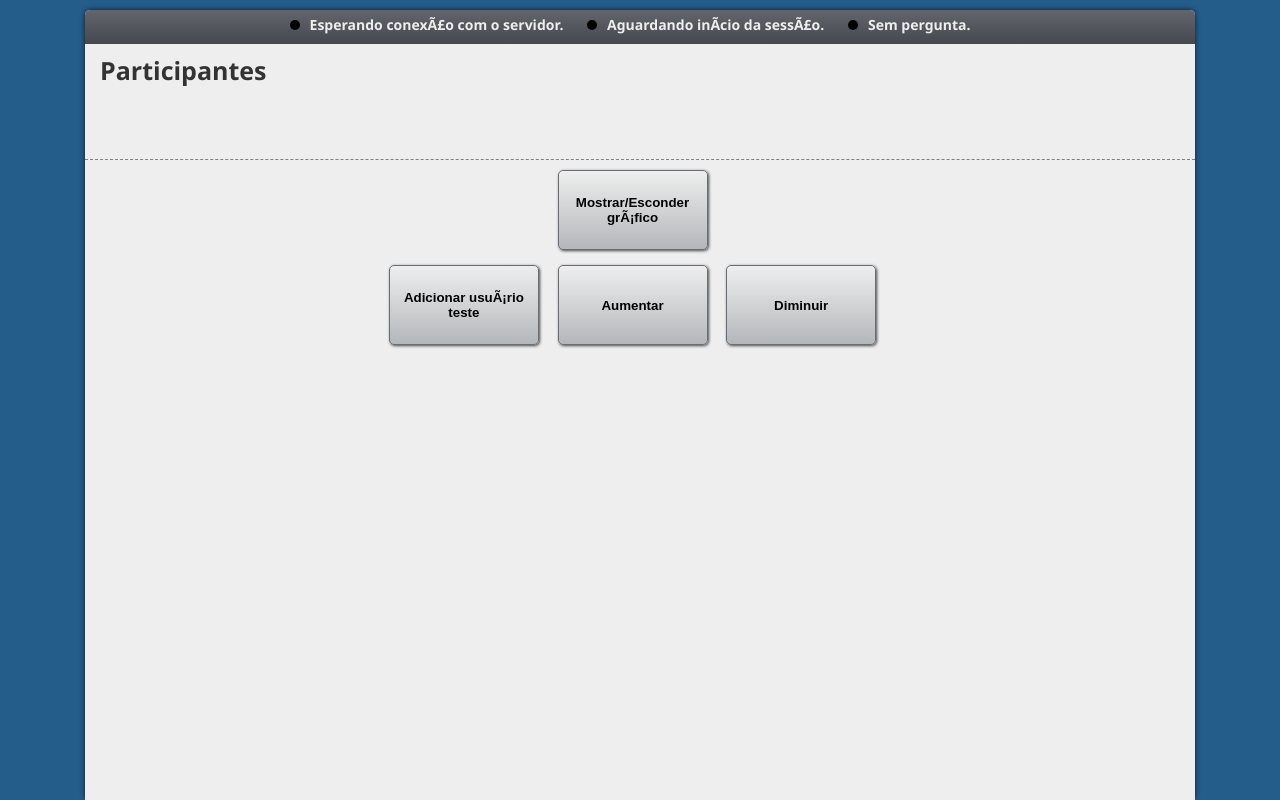
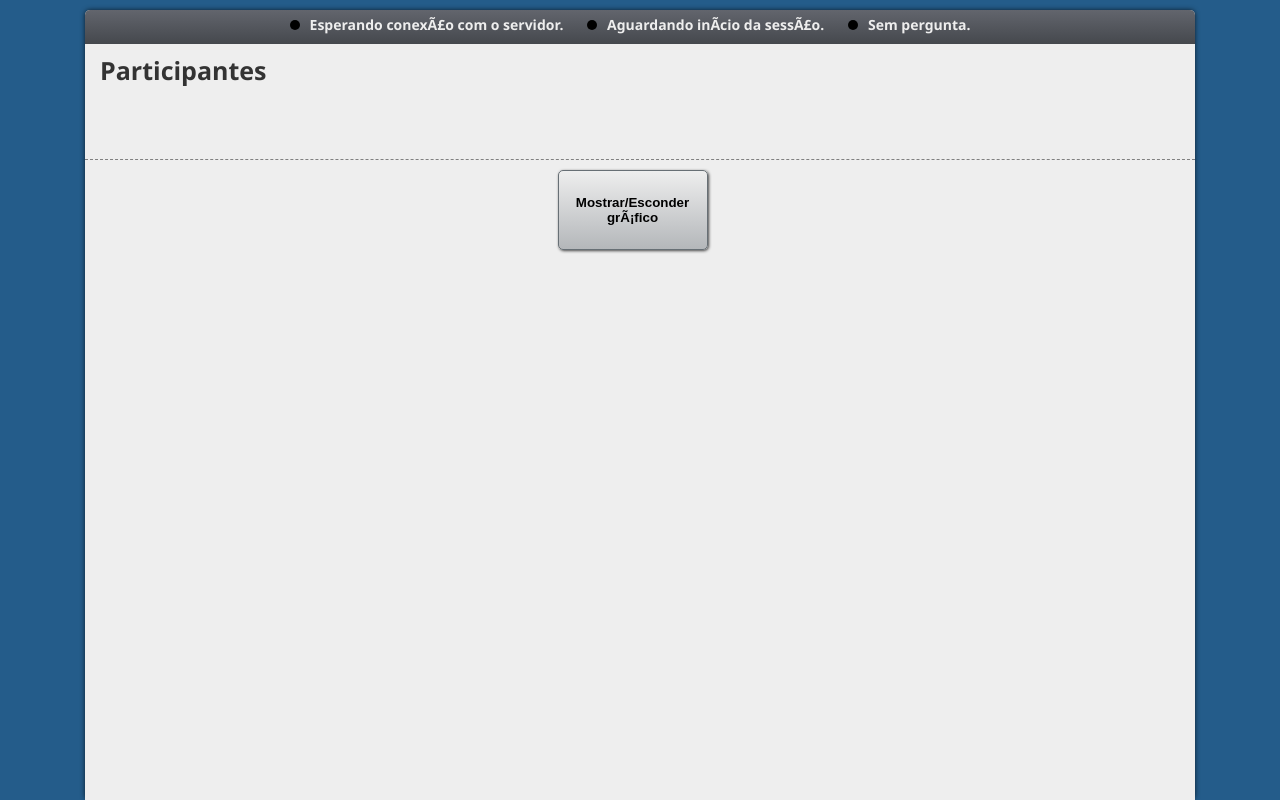
Before and after one commit to fabiocapsouza/ATeNTo, a website: page clicker-display.html in a window 1280 px wide. Drawn offline with nearby package versions, Linux system fonts and the light colour scheme; no server answers.

Commit message:
Interface Compartilhada
Comentários e pequenas alterações

```diff
--- a/clicker-display.html
+++ b/clicker-display.html
@@ -4,7 +4,7 @@
 	<meta charset="ISO-8859-1">
     <meta http-equiv="X-UA-Compatible" content="IE=edge">
     <meta name="viewport" content="width=device-width, initial-scale=1">
-    <title>Clicker</title>
+    <title>ATeNTo - Interface Compartilhada</title>
 
 	<link rel="stylesheet" href="/public/css/stylesheet-display.css">
 
@@ -70,7 +70,7 @@
 		<button id="toggle">Mostrar/Esconder gráfico</button>
 
 
-		<div id="botoesContainer">
+		<div id="botoesContainer" style="display: none;">
 			<button id="testeB">Adicionar usuário teste</button>
 			<button id="aumentar">Aumentar</button>
 			<button id="diminuir">Diminuir</button>
@@ -238,8 +238,13 @@
 
 		}
 
+	//Configuração do Socket.IO
+
 
 	  var socket = io();
+
+	 //Descrições dos callbacks para os eventos do Socket.IO:
+
 
 	  socket.on('connect', function(msg){
 		socket.emit('checaAlunosOnline'); //Mensagem para checar se já há alunos conectados. Respostas recebidas como "alunoConectado".
@@ -250,7 +255,7 @@
 	  });
 
 
-	//Evento 'clicker iniciado': Sempre é desencadeado quando se conecta, ou quando o clicker é iniciado
+	//Evento 'clicker iniciado': Sempre é desencadeado quando se conecta, ou quando o clicker é iniciado.  Atualiza barra de status.
 	socket.on('clicker iniciado', function(data){
 
 		console.log("Recebeu 'clicker iniciado'");
@@ -259,7 +264,7 @@
 
 	});
 
-
+	//Evento acknowledge de nova pergunta. Atualiza a barra de status e os status de resposta dos alunos.
 	socket.on('novaPerguntaAck', function(data){
 		//Deve-se:
 		//	Atualizar o status do clicker
@@ -288,10 +293,11 @@
 
 	});
 
+	//Evento de pergunta finalizada (acknowledge do evento enviado). Atualiza a barra de status e zera contagem de respostas
+
 	socket.on('pergunta finalizada', function(data){
 		//Deve-se:
 		//	Atualizar o status do clicker
-		//	Atualizar os circulos dos alunos
 		//	Limpar o gráfico
 		//  Zerar a contagem de respostas
 
@@ -302,7 +308,7 @@
 	});
 
 
-
+	  //Evento de nova conexão de aluno
 	  socket.on('alunoConectado', function(msg){  //Recebida quando há conexão de um aluno e o inclui no display
 		console.log('Recebida mensagem de aluno conectado:', msg);
 		if(!$('#ra' + msg.ra).length) //Verifica se o avatar do aluno já está sendo exibido (array com tamanho != 0 para divs com id igual ao ra do aluno). Se não estiver, exibe.
@@ -318,6 +324,7 @@
 		}
 	  });
 
+	  //Evento de aluno desconectado
 	  socket.on('alunoDesconectado', function(msg){ //Recebida quando um aluno se desconecta e o remove do replay.
 		console.log('RA ' + msg.ra + ' desconectado.');
 		$('#ra'+msg.ra+'').fadeOut(100, function(){
@@ -325,6 +332,8 @@
 		});
 	  });
 
+	//Evento de resposta de aluno. Atualiza o status da resposta do aluno correspondente
+	//Também contabiliza as respostas para o gráfico.
 	socket.on('resposta aluno', function(data){
 		numeroRespostas += 1;
 		if(data.alternativa)
@@ -340,6 +349,8 @@
 
 	});
 
+
+	//Tratamento de mensagem de informações do clicker. Atualiza as informações da barra de status.
 	socket.on('info clicker', function(data){
 		console.log("Recebeu 'info clicker'.");
 
@@ -375,6 +386,7 @@
 
 	});
 
+	//Evento que altera a visibilidade do gráfico das respostas. É enviado pela interface de controle.
 	socket.on('toggleGrafico', function(data){
 
 		console.log("Recebeu 'toggleGrafico'.");
```
